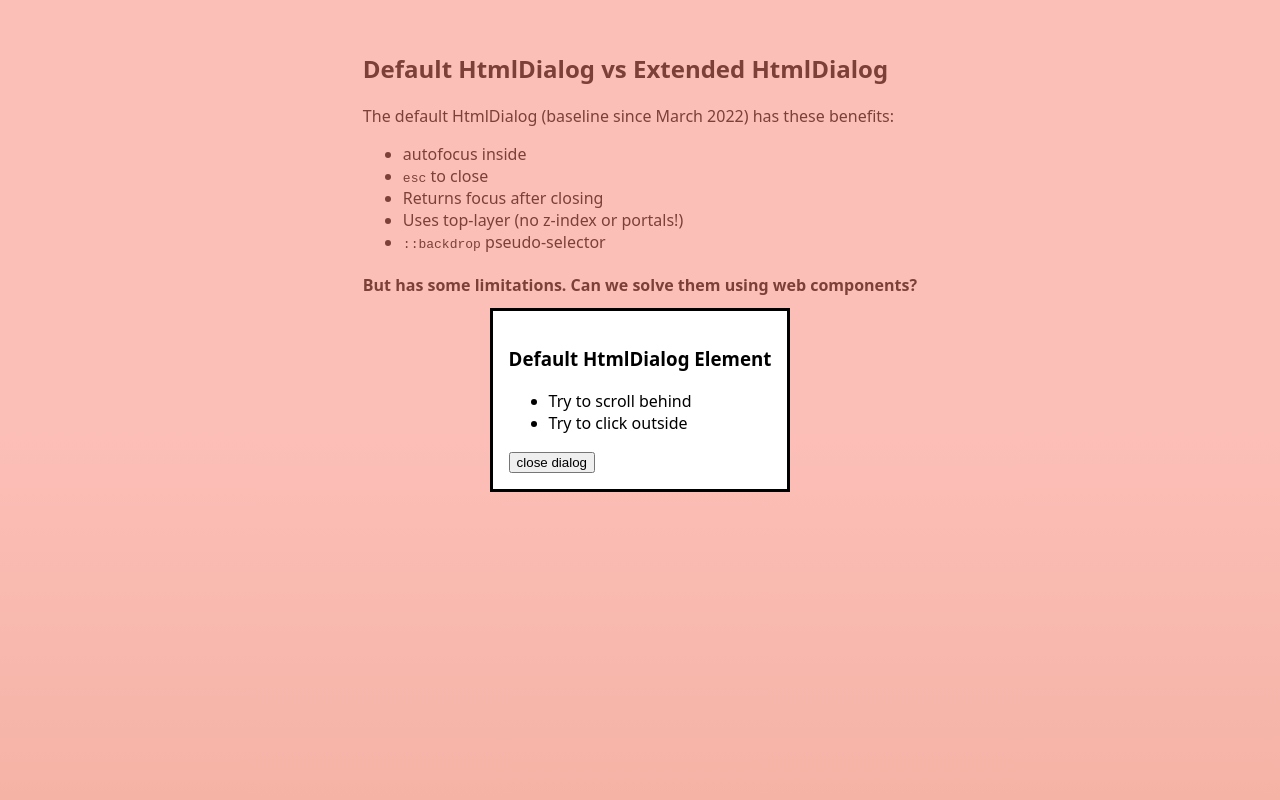
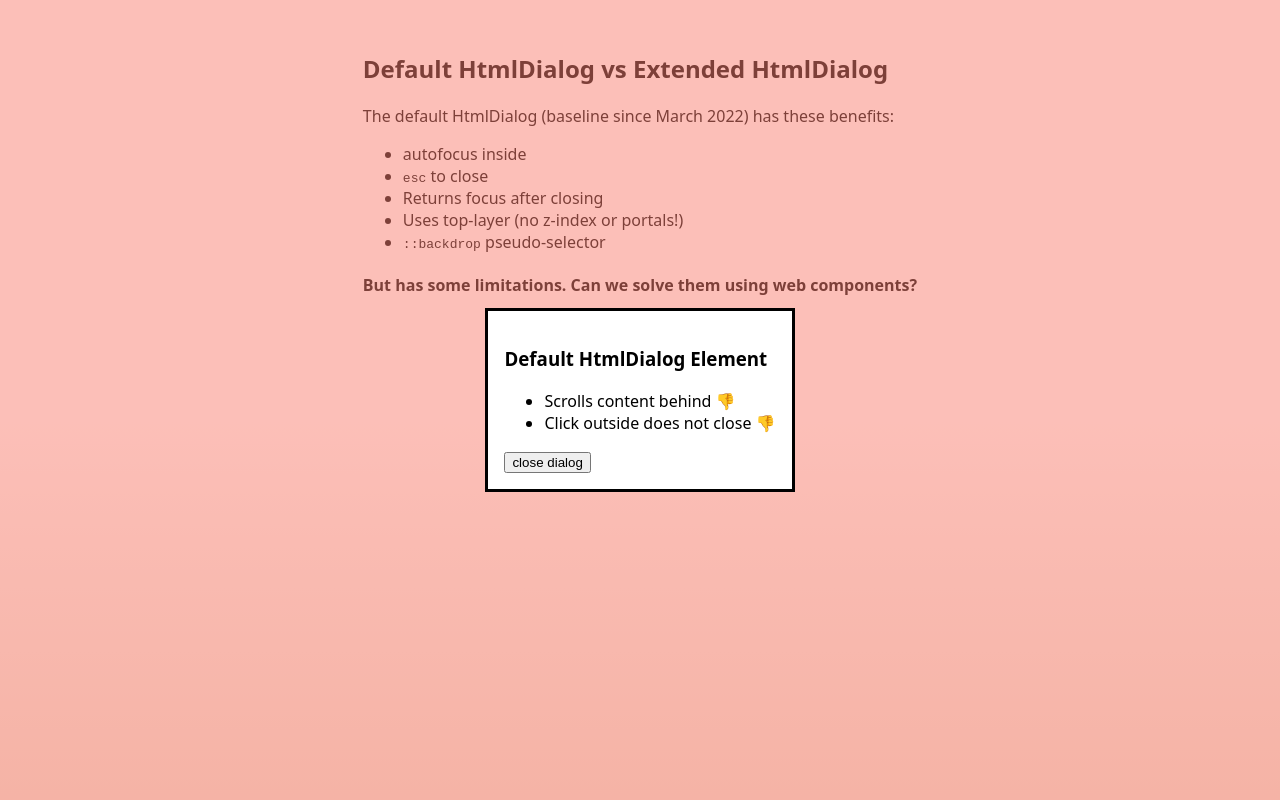
Before and after one commit to mcgrealife/dialog-web-component, a plain HTML site: page index.html in a window 1280 px wide. Both pictures are taken after a click on the button "default html dialog". Shown: the top 800 px of the page. Drawn offline with Linux system fonts and the light colour scheme.

Commit message:
emphasize behavior to observe

```diff
--- a/index.html
+++ b/index.html
@@ -27,8 +27,8 @@
         <dialog id="default-dialog">
           <h3>Default HtmlDialog Element</h3>
           <ul>
-            <li>Try to scroll behind</li>
-            <li>Try to click outside</li>
+            <li>Scrolls content behind 👎</li>
+            <li>Click outside does not close 👎</li>
           </ul>
           <button>close dialog</button>
         </dialog>
@@ -40,9 +40,9 @@
           <h3>"Custom Element" that extends HtmlDialog</h3>
 
           <ul>
-            <li>Try to scroll behind</li>
-            <li>Try to click outside</li>
-            <li>Observe its <code>state</code> attribute</li>
+            <li>Scroll is locked 👍</li>
+            <li>Click outside closes dialog 👍</li>
+            <li>Manages state via <code>state</code> attribute</li>
           </ul>
 
           <button>close dialog</button>
```
